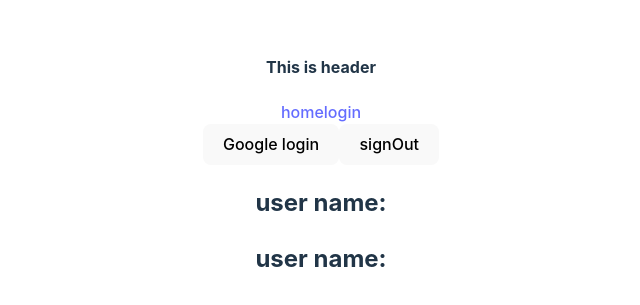
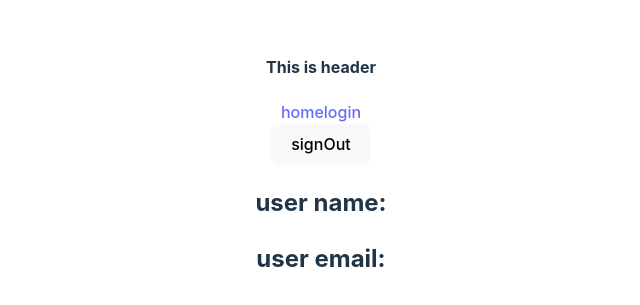
Before and after one commit to Salman-Faiz/explore-firebase, a React (Vite) app: page /login in a window 1280 px wide. Shown: the part 223-528 px from the top of the page, without its empty margins (319-959 px from the left). Built offline with nearby package versions, Linux system fonts and the light colour scheme.

Commit message:
sign out btn added

```diff
--- a/src/Components/Login/Login.jsx
+++ b/src/Components/Login/Login.jsx
@@ -27,20 +27,25 @@ const Login = () => {
         const handleSignOut=()=>{
             signOut(auth)
             .then(result=>{
+                setUsers('')
 
             })
             .catch(error=>{
+                console.log(error)
 
             })
         }
 
     return (
         <div>
+            {
+                users ?
+            <button onClick={handleSignOut}>signOut</button> :
         <button onClick={handleGoogleSignIn}>Google login</button>
-        <button onClick={handleSignOut}>signOut</button>
+            }
 
         <h2>user name: {users.displayName}</h2>
-        <h2>user name: {users.email}</h2>
+        <h2>user email: {users.email}</h2>
         <img src={users.photoURL} alt="" />
 
     </div>
```
